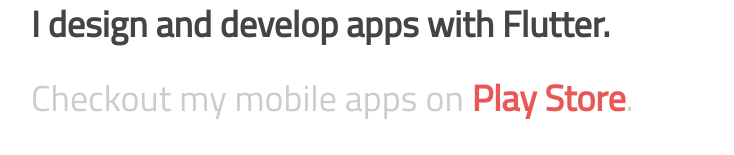
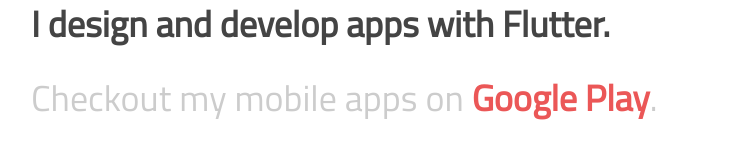
Before and after one commit to ruskakimov/ruskakimov.github.io, a plain HTML site: page index.html in a window 1280 px wide. Shown: the part 121-276 px from the top of the page, without its empty margins (209-943 px from the left). Drawn offline with Linux system fonts and the light colour scheme.

Commit message:
Play Store -> Google Play

```diff
--- a/index.html
+++ b/index.html
@@ -55,7 +55,7 @@
 <body>
     <div class="container">
         <h1>Hi, I'm Rustem.<br />I design and develop apps with Flutter.</h1>
-        <p>Checkout my mobile apps on <a href="https://play.google.com/store/apps/developer?id=Rustem+Kakimov" target="_blank">Play Store</a>.</p>
+        <p>Checkout my mobile apps on <a href="https://play.google.com/store/apps/developer?id=Rustem+Kakimov" target="_blank">Google Play</a>.</p>
         <p>You can find my work on <a href="https://github.com/ruskakimov" target="_blank">github</a> and <a href="https://dribbble.com/kakimov" target="_blank">dribbble</a>.</p>
         <p>Stalk me on <a href="https://www.instagram.com/rustemdesigns/" target="_blank">instagram</a> and <a href="https://www.linkedin.com/in/ruskakimov/" target="_blank">linkedin</a>.</p>
     </div>
```
